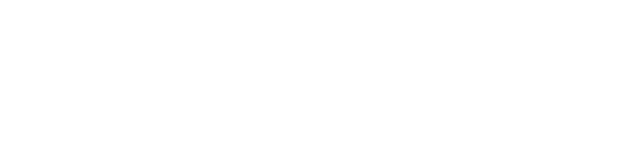
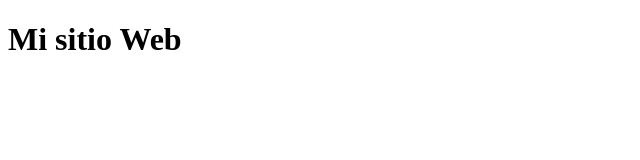
Before and after one commit to Iancho45/misitioweb3, a plain HTML site: page index.html in a window 1280 px wide. Shown: the whole page, without its empty margins (0-640 px from the left). Drawn offline with Linux system fonts and the light colour scheme.

Commit message:
Agregue un elemento de titulo

```diff
--- a/index.html
+++ b/index.html
@@ -6,6 +6,7 @@
     <title>Document</title>
 </head>
 <body>
+    <h1> Mi sitio Web</h1>
 
 </body>
 </html>
```
